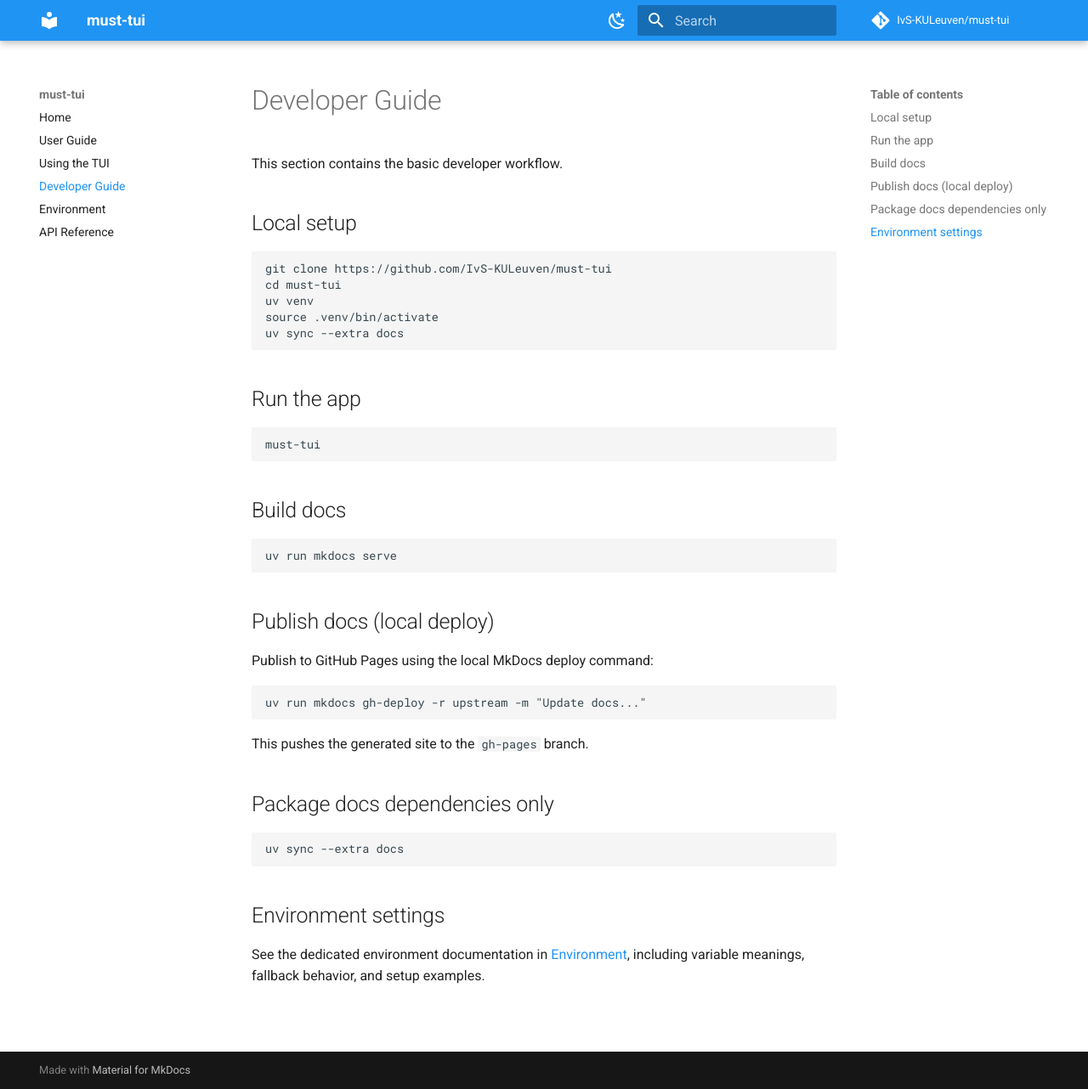
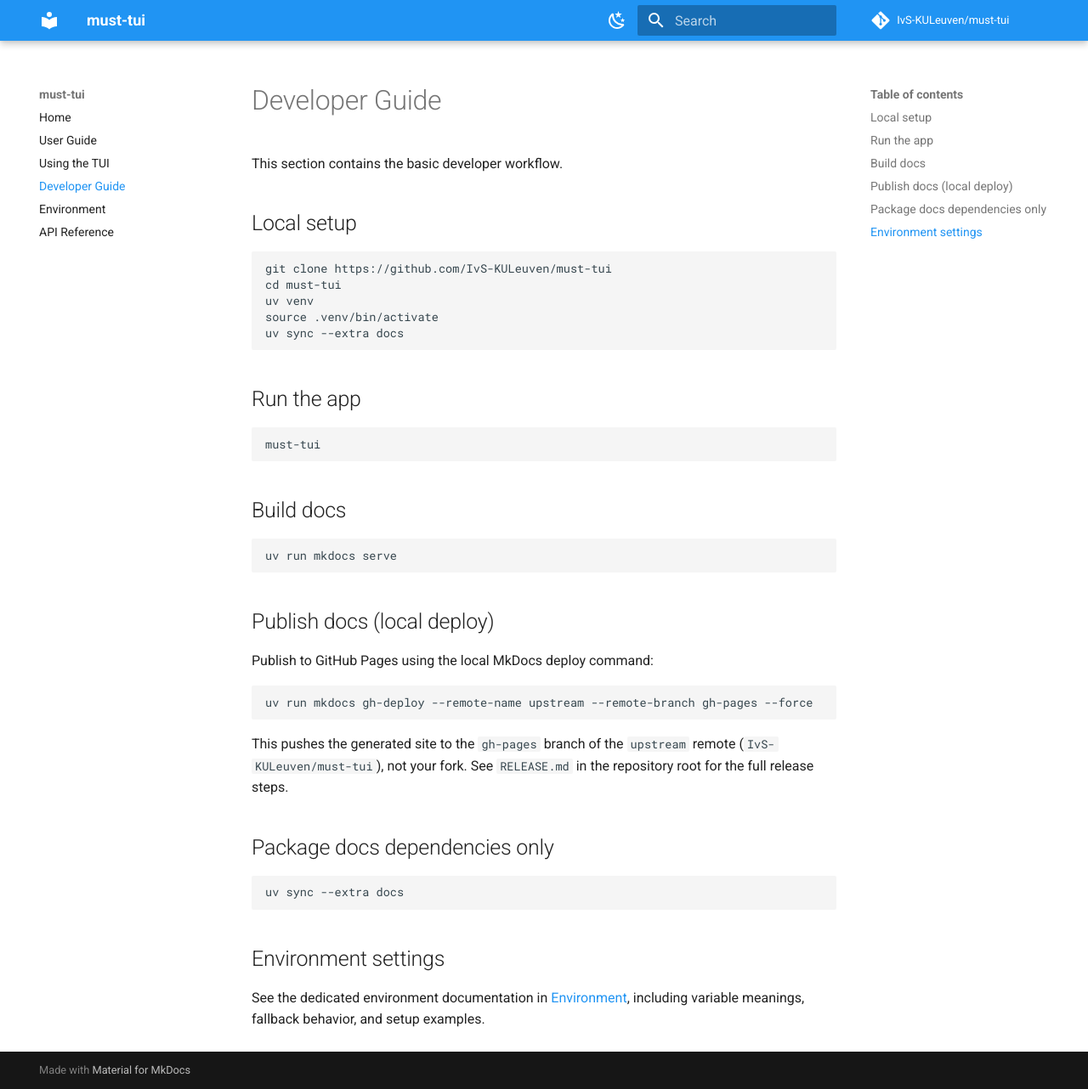
Before and after one commit to IvS-KULeuven/must-tui, an MkDocs documentation site: the page built from docs/developer.md, in a window 1280 px wide and 1282 px high. Shown: the whole window at 85% size. Built offline with MkDocs 1.6.1 and Material for MkDocs 9.7.7, drawn with Linux system fonts in a browser that asks for light colours; comment, search, counter and statistics services are not loaded.

Commit message:
fix URL to remote and gh-deploy commands

````diff
--- a/docs/developer.md
+++ b/docs/developer.md
@@ -29,10 +29,10 @@
 Publish to GitHub Pages using the local MkDocs deploy command:
 
 ```bash
-uv run mkdocs gh-deploy -r upstream -m "Update docs..."
+uv run mkdocs gh-deploy --remote-name upstream --remote-branch gh-pages --force
 ```
 
-This pushes the generated site to the `gh-pages` branch.
+This pushes the generated site to the `gh-pages` branch of the `upstream` remote (`IvS-KULeuven/must-tui`), not your fork. See `RELEASE.md` in the repository root for the full release steps.
 
 ## Package docs dependencies only
 
````
Also changed, not shown: README.md (+1 -1 lines).
